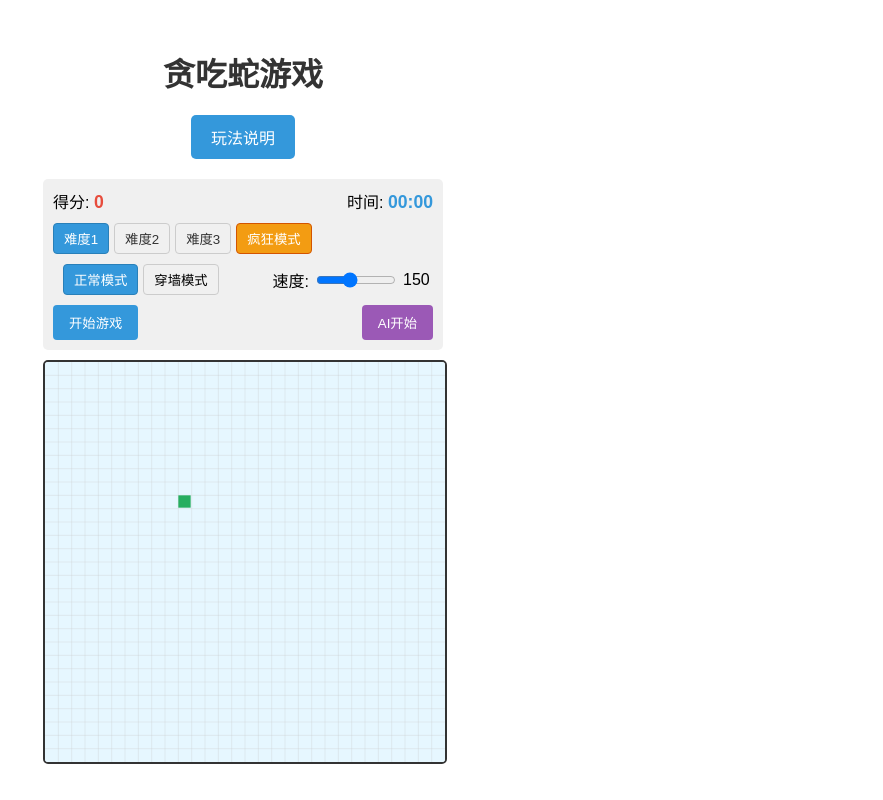
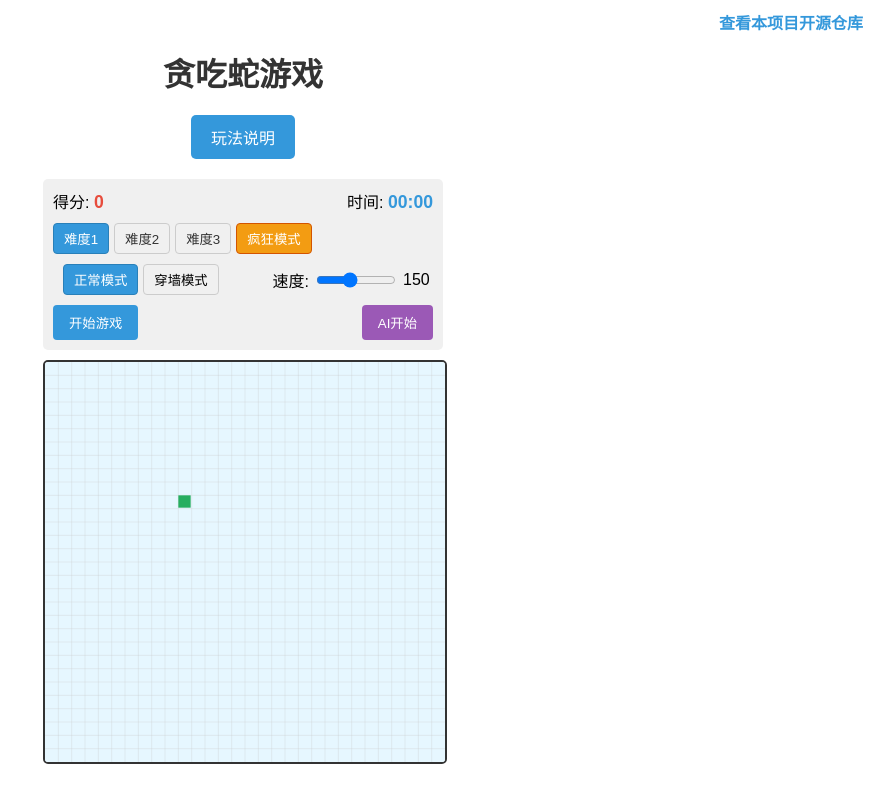
Before and after one commit to Sakura520222/Sakura-Snake, a plain HTML site: page index.html in a window 1280 px wide. Shown: the whole page, without its empty margins (397-1280 px from the left). Drawn offline with Linux system fonts and the light colour scheme.

Commit message:
Add files via upload

```diff
--- a/index.html
+++ b/index.html
@@ -20,6 +20,9 @@
 </head>
 <body>
 
+    <div class="github-link">
+        <a href="https://github.com/Firefly520222/FIrefly-tcs" target="_blank">查看本项目开源仓库</a>
+    </div>
     <div class="game-container">
         <h1>贪吃蛇游戏</h1>
 
--- a/styles.css
+++ b/styles.css
@@ -325,3 +325,27 @@ h1 {
     margin: 10px 0;
     line-height: 1.6;
 }
+
+
+/* 开源项目链接 */
+.github-link {
+    position: absolute;
+    top: 10px;
+    right: 10px;
+    z-index: 100;
+}
+
+.github-link a {
+    color: #3498db;
+    text-decoration: none;
+    font-weight: bold;
+    background-color: rgba(255, 255, 255, 0.8);
+    padding: 5px 10px;
+    border-radius: 4px;
+    transition: all 0.3s;
+}
+
+.github-link a:hover {
+    background-color: rgba(255, 255, 255, 1);
+    box-shadow: 0 2px 4px rgba(0,0,0,0.1);
+}
```
